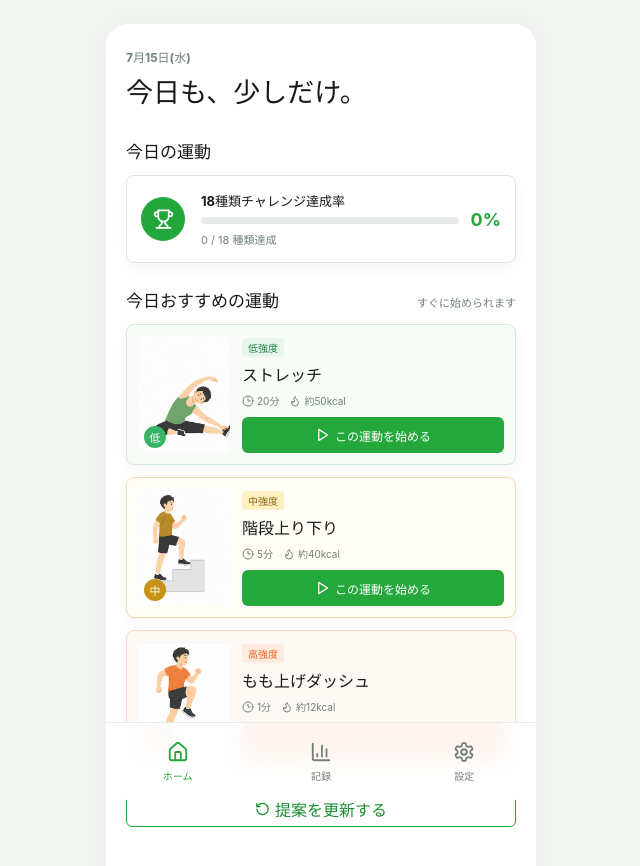
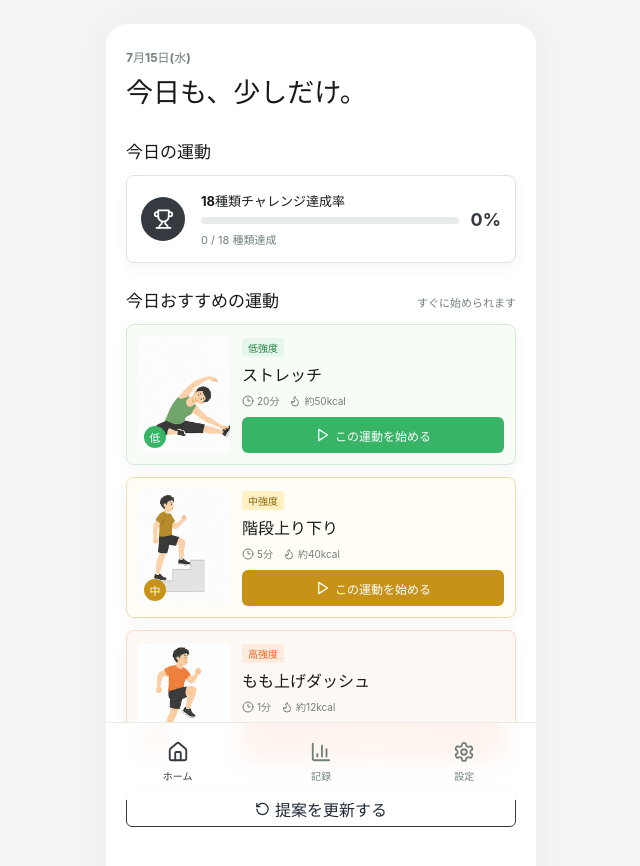
Before and after one commit to Ykt72/hitokoe, a React (Vite) app: page / in a window 1280 px wide. Shown: the top 866 px of the page, without its empty margins (319-959 px from the left). Built offline with nearby package versions, Linux system fonts and the light colour scheme; no server answers.

Commit message:
fix: 強度別ボタン色と全体アクセントを調整

```diff
--- a/src/styles.css
+++ b/src/styles.css
@@ -9,9 +9,9 @@
   --muted:#718078;
   --line:#dde5de;
   --line-soft:#e7ebe8;
-  --accent:#22a73b;
-  --accent-strong:#188f30;
-  --accent-soft:#e7f8e9;
+  --accent:#343a40;
+  --accent-strong:#1f2937;
+  --accent-soft:#eef1f3;
   --shadow:#263b2b0c;
   font-synthesis:none;
 }
@@ -28,13 +28,13 @@ button{cursor:pointer}
 .screen h2{font-size:17px;margin:24px 0 12px;letter-spacing:0}
 .goal-card,.exercise-card,.week-card,.summary,.settings-group,.result-card,.live-stats{border:1px solid #dde5de;border-radius:8px;background:#fff;box-shadow:0 5px 14px #263b2b0c}
 .goal-card{display:grid;grid-template-columns:48px 1fr auto;gap:12px;align-items:center;padding:14px}
-.trophy{width:44px;height:44px;border-radius:50%;display:grid;place-items:center;color:#fff;background:#21a83a}
+.trophy{width:44px;height:44px;border-radius:50%;display:grid;place-items:center;color:#fff;background:#343a40}
 .trophy svg{width:21px}
 .goal-card strong{font-size:13px}
 .goal-card span{font-size:11px;color:#718078}
-.goal-card>b{font-size:18px;color:#20a43a}
+.goal-card>b{font-size:18px;color:#343a40}
 .linear{height:7px;border-radius:4px;background:#e7ebe8;margin:7px 0 4px;overflow:hidden}
-.linear i{display:block;height:100%;background:#27b343;border-radius:4px}
+.linear i{display:block;height:100%;background:#343a40;border-radius:4px}
 .section-heading{display:flex;justify-content:space-between;align-items:end}
 .section-heading span{font-size:11px;color:#7d8c82;margin-bottom:14px}
 .exercise-list{display:grid;gap:12px}
@@ -69,7 +69,7 @@ button{cursor:pointer}
 .bottom-nav{position:fixed;bottom:0;left:50%;right:auto;transform:translateX(-50%);width:min(100%,430px);height:calc(78px + env(safe-area-inset-bottom));padding-bottom:env(safe-area-inset-bottom);background:#fffc;border-top:1px solid #e4e9e5;backdrop-filter:blur(12px);display:grid;grid-template-columns:repeat(3,1fr);z-index:10}
 .bottom-nav button{border:0;background:transparent;color:#7a847e;display:grid;place-content:center;gap:4px;font-size:10px}
 .bottom-nav button svg{width:22px;margin:auto}
-.bottom-nav button.active{color:#21a73a;font-weight:800}
+.bottom-nav button.active{color:#343a40;font-weight:800}
 .backdrop{position:fixed;inset:0;background:#0009;display:grid;place-items:center;padding:20px;z-index:20}
 .modal{width:min(100%,350px);background:#fff;border-radius:8px;padding:25px 22px;display:grid;text-align:center}
 .modal h2{font-size:18px;margin:0 0 16px}
@@ -78,11 +78,11 @@ button{cursor:pointer}
 .modal-guide{margin:12px 0 2px;padding:11px 12px;border:1px solid #dce8de;border-radius:7px;background:#f7faf7;color:#3d4b42;text-align:left;font-size:12px;line-height:1.6}
 .chosen{font-size:48px;font-weight:800;margin:4px 0 12px}
 .chosen small{font-size:18px;margin-left:4px}
-.modal input{width:100%;accent-color:#21a83a}
+.modal input{width:100%;accent-color:#343a40}
 .range-labels{display:flex;justify-content:space-between;font-size:12px}
 .modal-actions{display:grid;grid-template-columns:1fr 1fr;gap:12px;margin-top:24px}
-.primary{background:#22a73b;color:#fff}
-.outline{border:1px solid #22a73b;background:#fff;color:#188f30}
+.primary{background:#343a40;color:#fff}
+.outline{border:1px solid #343a40;background:#fff;color:#1f2937}
 .timer-screen{text-align:center;padding-top:50px}
 .timer-screen h1{font-size:25px;margin:8px 0 30px}
 .timer-ring,.small-ring{background:conic-gradient(#22a63a var(--progress),#e5eee6 0);border-radius:50%;display:grid;place-items:center}
@@ -101,9 +101,9 @@ button{cursor:pointer}
 .danger{background:#fff;color:#dc3f35;border:1px solid #e65b52}
 .guide{text-align:left;margin-top:24px;padding:14px 15px;background:#f4f8f5;border:1px solid #d8e5da;border-radius:7px;color:#3a4a40;font-size:13px;font-weight:600;line-height:1.75}
 .complete-screen{text-align:center;padding-top:70px}
-.complete-check{width:72px;height:72px;margin:auto;border-radius:50%;display:grid;place-items:center;background:#e7f8e9;color:#21a63a}
+.complete-check{width:72px;height:72px;margin:auto;border-radius:50%;display:grid;place-items:center;background:#eef1f3;color:#343a40}
 .complete-check svg{width:38px;height:38px}
-.complete-screen>span{display:block;margin-top:18px;color:#21a63a;font-weight:800}
+.complete-screen>span{display:block;margin-top:18px;color:#343a40;font-weight:800}
 .complete-screen h1{font-size:28px;margin:7px 0 10px}
 .complete-screen>p{color:#6e7972;font-size:13px;line-height:1.7}
 .result-card{display:grid;grid-template-columns:1fr 1fr;margin:30px 0}
@@ -124,7 +124,7 @@ button{cursor:pointer}
 .summary{display:grid;grid-template-columns:1fr 1fr;margin-top:12px}
 .summary>div{display:grid;place-items:center;gap:5px;padding:16px}
 .summary>div+div{border-left:1px solid #e2e7e3}
-.summary svg{width:20px;color:#22a63b}
+.summary svg{width:20px;color:#343a40}
 .summary>div:last-child svg{color:#f26924}
 .summary span{font-size:10px;color:#77817a}
 .activity-summary{display:grid;grid-template-columns:repeat(3,1fr);gap:8px}
@@ -159,7 +159,7 @@ button{cursor:pointer}
 .disabled{opacity:.55}
 .toggle{appearance:none;width:42px;height:24px;background:#ccd3ce;border-radius:12px;position:relative}
 .toggle:before{content:'';position:absolute;width:20px;height:20px;left:2px;top:2px;border-radius:50%;background:#fff;box-shadow:0 1px 4px #0003;transition:.2s}
-.toggle:checked{background:#22a63b}
+.toggle:checked{background:#343a40}
 .toggle:checked:before{transform:translateX(18px)}
 .incomplete-screen .complete-check{color:#a25b50;background:#f7ebe9}
 .incomplete-screen>span{color:#a25b50}
@@ -288,8 +288,8 @@ button{cursor:pointer}
   padding:8px 10px;
 }
 .pattern-option.active{
-  border-color:#22a73b;
-  box-shadow:0 0 0 3px #e7f8e9;
+  border-color:#343a40;
+  box-shadow:0 0 0 3px #eef1f3;
 }
 .pattern-preview{
   grid-row:1/3;
@@ -327,8 +327,8 @@ button{cursor:pointer}
   background-size:86px 52px;
 }
 .stage.dark-theme .pattern-option.active{
-  border-color:#22a73b;
-  box-shadow:0 0 0 3px #24472b;
+  border-color:#f2f6f2;
+  box-shadow:0 0 0 3px #2a342d;
 }
 .stage.dark-theme .pattern-dots .screen,
 .stage.dark-theme.pattern-dots .screen{
@@ -386,9 +386,11 @@ button{cursor:pointer}
 .modal{
   background-color:var(--surface);
 }
-.exercise-card.low .exercise-info button,
+.exercise-card.low .exercise-info button{
+  background:#38b467;
+}
 .exercise-card.medium .exercise-info button{
-  background:#24a83c;
+  background:#c79218;
 }
 .exercise-card.high .exercise-info button{
   background:#f16420;
@@ -413,8 +415,8 @@ button{cursor:pointer}
   padding:8px 10px;
 }
 .background-option.active{
-  border-color:#22a73b;
-  box-shadow:0 0 0 3px #e7f8e9;
+  border-color:#343a40;
+  box-shadow:0 0 0 3px #eef1f3;
 }
 .background-preview{
   grid-row:1/3;
@@ -436,6 +438,6 @@ button{cursor:pointer}
   line-height:1.4;
 }
 .stage.dark-theme .background-option.active{
-  border-color:#22a73b;
-  box-shadow:0 0 0 3px #24472b;
+  border-color:#f2f6f2;
+  box-shadow:0 0 0 3px #2a342d;
 }
```
